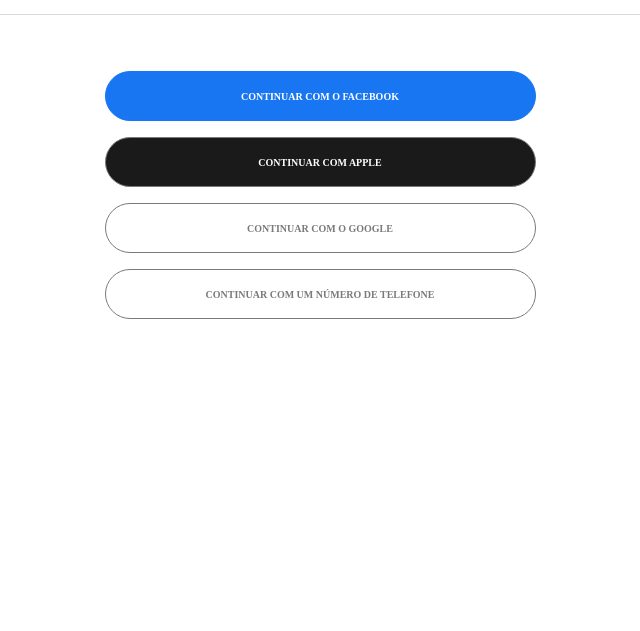
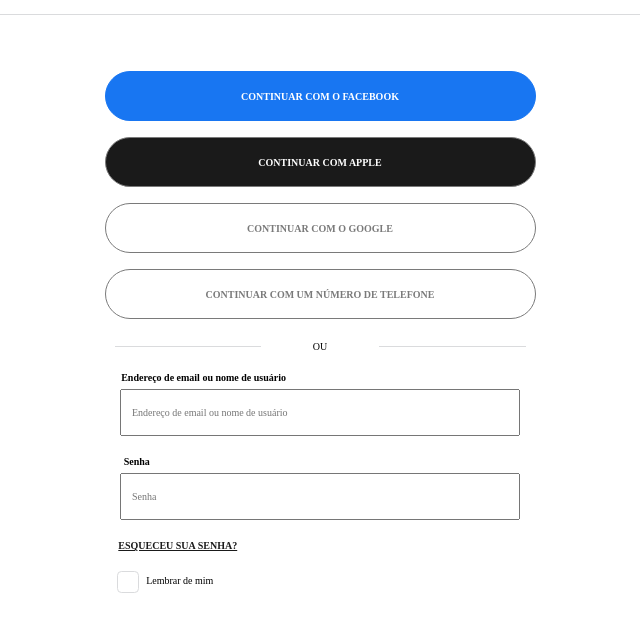
Before and after one commit to MatzAraujo/Nova-pasta, a plain HTML site: page index.html in a window 1280 px wide. Shown: the part 77-708 px from the top of the page, without its empty margins (320-960 px from the left). Drawn offline with Linux system fonts and the light colour scheme.

Commit message:
we have finished the  form section

```diff
--- a/index.html
+++ b/index.html
@@ -19,11 +19,28 @@
 
         <main>
            <div class="buttons">
-            <a href="" class="btn" data-inverted="blue">Continuar com o Facebook</a>
-            <a href="" class="btn" data-inverted="black">Continuar com Apple</a>
-            <a href="" class="btn" data-inverted="grey">Continuar com o Google</a>
-            <a href="" class="btn" data-inverted="grey">Continuar com um número de telefone</a>
+            <a href="#" class="btn" data-inverted="blue">Continuar com o Facebook</a>
+            <a href="#" class="btn" data-inverted="black">Continuar com Apple</a>
+            <a href="#" class="btn" data-inverted="grey">Continuar com o Google</a>
+            <a href="#" class="btn" data-inverted="grey">Continuar com um número de telefone</a>
            </div>
+
+           <div class="divider"><p>OU</p></div>
+
+           <form action="">
+            <legend>Endereço de email ou nome de usuário</legend>
+            <input type="email" name="" id="input-email" placeholder="Endereço de email ou nome de usuário">
+
+            <legend>Senha</legend>
+            <input type="password" name="" id="input-pass" placeholder="Senha">
+
+            <a href="">Esqueceu sua Senha?</a>
+
+            <div class="checkbox-radio">
+                <input type="checkbox" name="" id="" >
+                <label for="checkbox">Lembrar de mim</label>
+            </div>
+           </form>
         </main>
        </section>
 
--- a/main.css
+++ b/main.css
@@ -1,6 +1,8 @@
                                             /*======= RESETS ==========*/
 
-*{
+*,
+::before,
+::after{
     box-sizing: border-box;
     font:inherit;
     margin: 0;
@@ -62,9 +64,10 @@ html{
 }
 
 body{
-    overflow: auto hidden;
-    font-family: ;
+    overflow: hidden auto;
+    /* font-family: ; */
     color: var(--primary-clr-700);
+    text-align: center;
 }
 
 
@@ -80,7 +83,6 @@ body{
     padding-block:var(--header-padding);
     height: var(--header-height);
     width: 100vw;
-    text-align: center;
 }
 
 
@@ -108,7 +110,6 @@ main{
     display: grid;
     height: 5rem;
     margin-top: 1.6rem;
-    text-align: center;
     width: 43.1rem;
 }
 
@@ -123,4 +124,98 @@ main{
     color: var(--primary-clr-500);
 }
 
- /* in mobile screen sizes do not forget to change the width of the buttons to :38.1rem  */
+
+
+.divider{
+    margin-top: 2.2rem;
+}
+
+ .divider p{
+    position: relative;
+}
+
+.divider p::before{
+    background: var(--primary-clr-400);
+    content: '';
+    position: absolute;
+    height: 1px;
+    width: 34%;
+    top: .5rem;
+    right: 1rem;
+}
+
+.divider p::after{
+    background: var(--primary-clr-400);
+    content: '';
+    position: absolute;
+    height: 1px;
+    width: 34%;
+    top: .5rem;
+    left: 1rem;
+}
+
+form{
+    margin-top: 2rem;
+}
+
+legend{
+    font-weight: var(--fw-bold);
+    margin-bottom: .6rem;
+    width: 46%;
+}
+
+legend:nth-child(3){
+    width: 15%;
+}
+
+input{
+    height: 4.7rem;
+    outline: none;
+    padding: 1rem;
+    width: 40rem;
+    margin-bottom: 2rem;
+}
+
+form a{
+   color: hsl(0, 0%, 10%);
+   display: block;
+   text-decoration: underline;
+   width: 34%;
+}
+
+.checkbox-radio input[type ="checkbox"]{
+    appearance: none;
+    border: 1px solid var(--primary-clr-400);
+    border-radius: 20%;
+    cursor: pointer;
+    height: 1rem;
+    margin-top: 2rem;
+    margin-right: .5rem;
+    vertical-align: middle;
+    width: 1rem;
+    text-align: center;
+    position: relative;
+    font-size: 1.5rem;
+}
+
+.checkbox-radio input[type ="checkbox"]:checked::before{
+    background-color: hsl(141, 75%, 35%);
+    border-radius: 20%;
+    color: var(--primary-clr-100);
+    content: '✔';
+    height:2rem;
+    width: 2rem;
+    position: absolute;
+    top: 0rem;
+    right: 0rem;
+}
+
+.checkbox-radio input[type ="checkbox"] + label{
+    margin-right: 31rem;
+}
+
+ /* in mobile screen sizes do not forget to change the width of the buttons to :38.1rem
+    and do not forget too, to set an font family to our body
+    set the correct font size in every text
+    add some transitions in entire page
+ */
```
